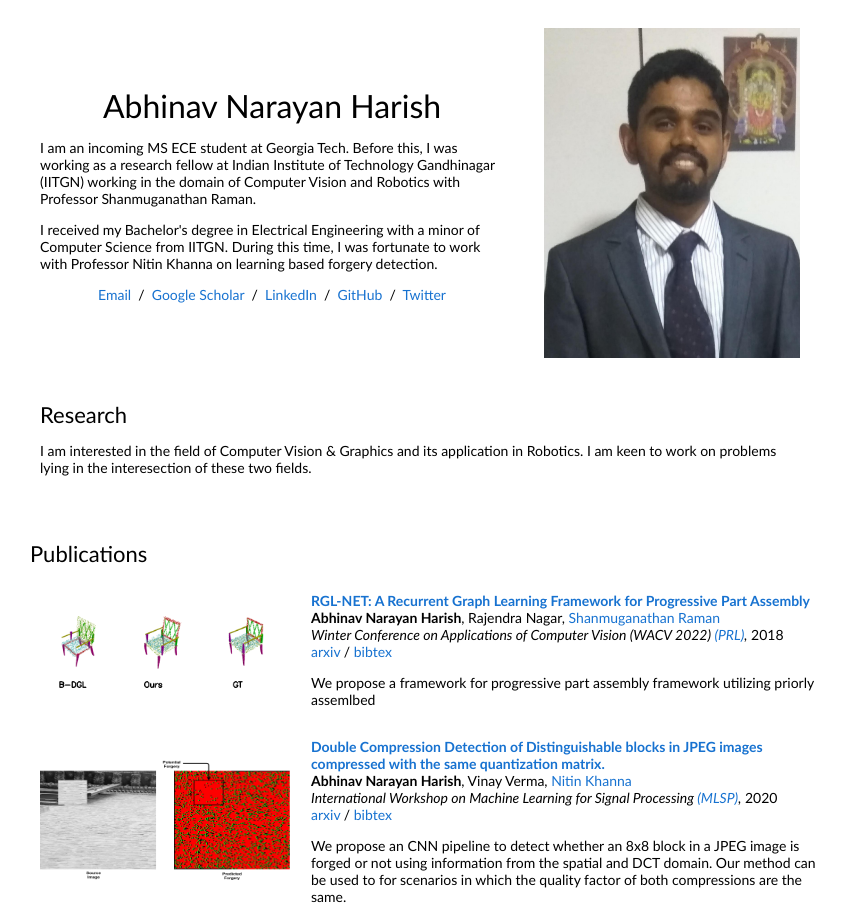
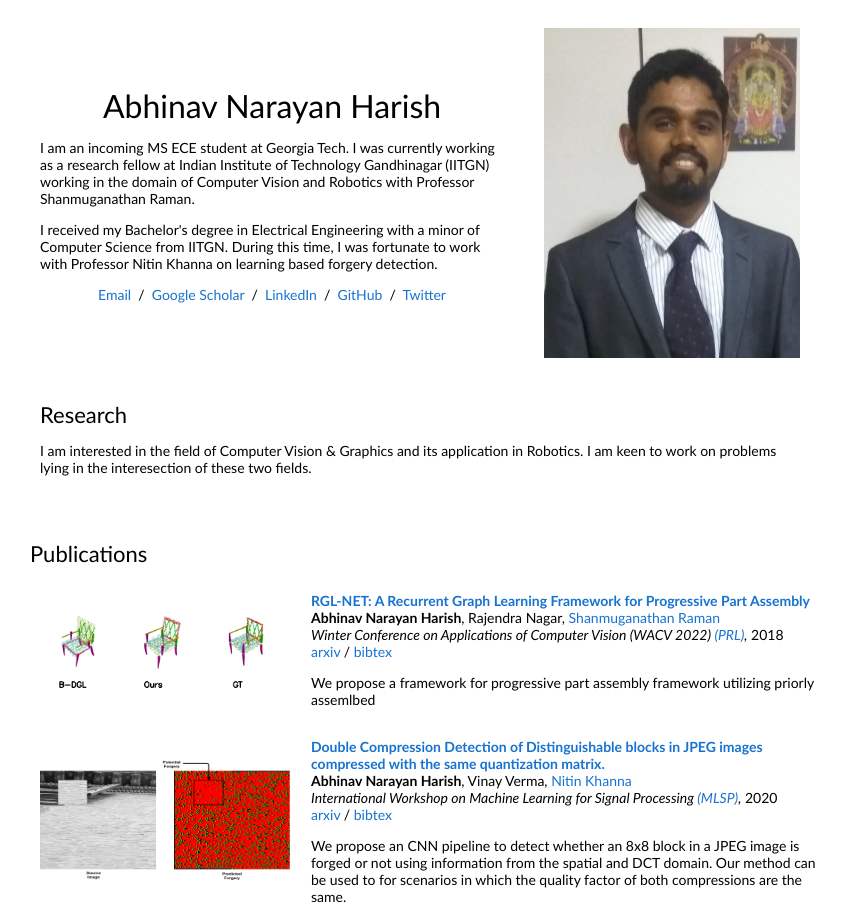
Before and after one commit to absdnd/absdnd.github.io, a plain HTML site: page index.html in a window 1280 px wide. Shown: the top 923 px of the page, without its empty margins (220-1065 px from the left). Drawn offline with Linux system fonts and the light colour scheme.

Commit message:
Modified_Index

```diff
--- a/index.html
+++ b/index.html
@@ -20,7 +20,7 @@
               <p style="text-align:center">
                 <name>Abhinav Narayan Harish</name>
               </p>
-              <p>I am an incoming MS ECE student at Georgia Tech. Before this, I was working as a research fellow at Indian Institute of Technology Gandhinagar (IITGN) working in the domain of Computer Vision and Robotics with Professor Shanmuganathan Raman.
+              <p>I am an incoming MS ECE student at Georgia Tech. I was currently working as a research fellow at Indian Institute of Technology Gandhinagar (IITGN) working in the domain of Computer Vision and Robotics with Professor Shanmuganathan Raman.
               <p>
               I received my Bachelor's degree in Electrical Engineering with a minor of Computer Science from IITGN. During this time, I was fortunate to work with Professor Nitin Khanna on learning based forgery detection.
               <!--At Google I've worked on <a href="https://ai.googleblog.com/2014/04/lens-blur-in-new-google-camera-app.html">Lens Blur</a>, <a href="https://ai.googleblog.com/2014/10/hdr-low-light-and-high-dynamic-range.html">HDR+</a>, <a href="https://www.google.com/get/cardboard/jump/">Jump</a>, <a href="https://ai.googleblog.com/2017/10/portrait-mode-on-pixel-2-and-pixel-2-xl.html">Portrait Mode</a>, and <a href="https://www.youtube.com/watch?v=JSnB06um5r4">Glass</a>. I did my PhD at <a href="http://www.eecs.berkeley.edu/">UC Berkeley</a>, where I was advised by <a href="http://www.cs.berkeley.edu/~malik/">Jitendra Malik</a> and funded by the <a href="http://www.nsfgrfp.org/">NSF GRFP</a>. I did my bachelors at the <a href="http://cs.toronto.edu">University of Toronto</a>.
```
